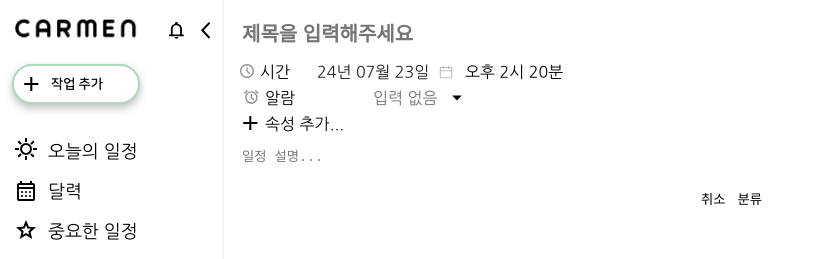
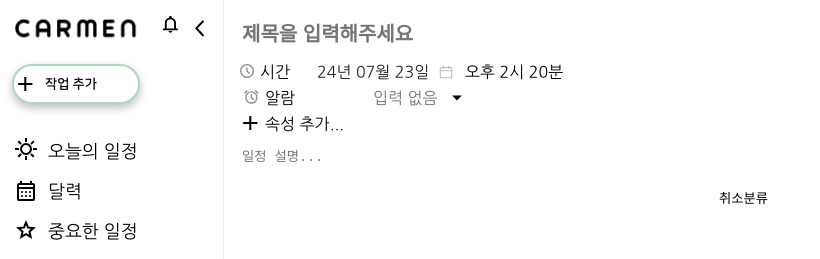
Before and after one commit to sangjin149/Carmen, a React (Create React App) app: page / in a window 1280 px wide. Shown: the top 259 px of the page, without its empty margins (0-820 px from the left). Built offline with nearby package versions, Linux system fonts and the light colour scheme.

Commit message:
Style: Button padding 및 cursor 수정

```diff
--- a/src/ui/Button.jsx
+++ b/src/ui/Button.jsx
@@ -6,5 +6,7 @@ export default function Button({ children, ...props }) {
 
 const ButtonComponent = styled.button`
     border: none;
+    padding: 0px;
     background-color: transparent;
+    cursor: pointer;
 `;
```
